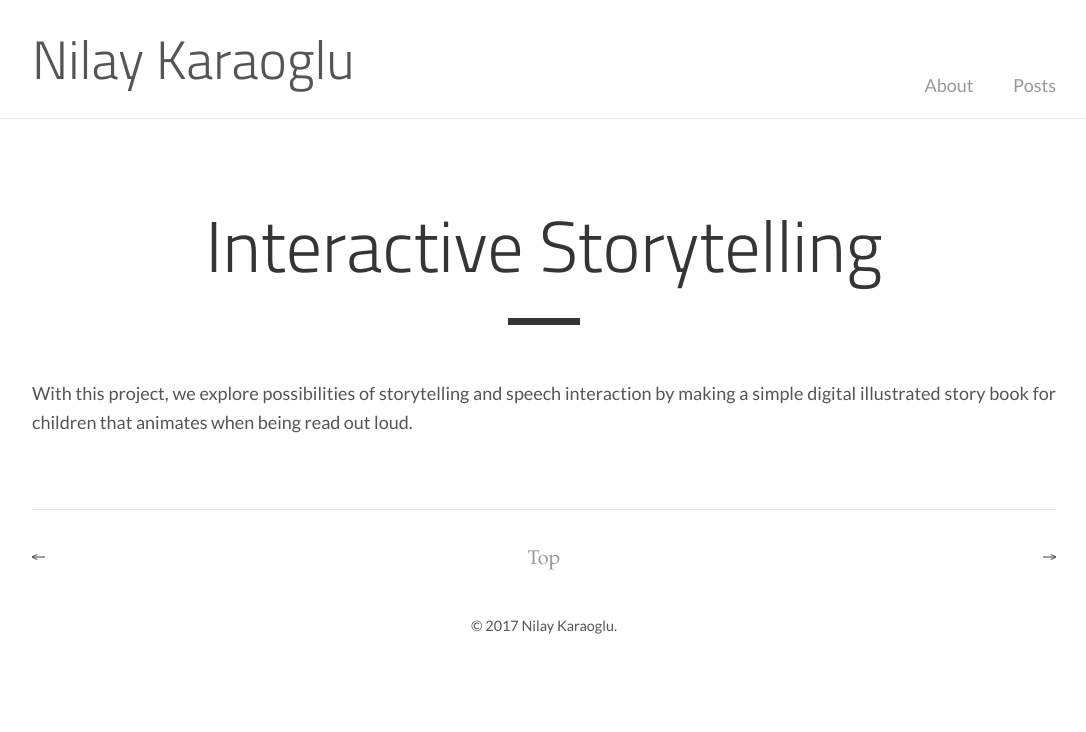
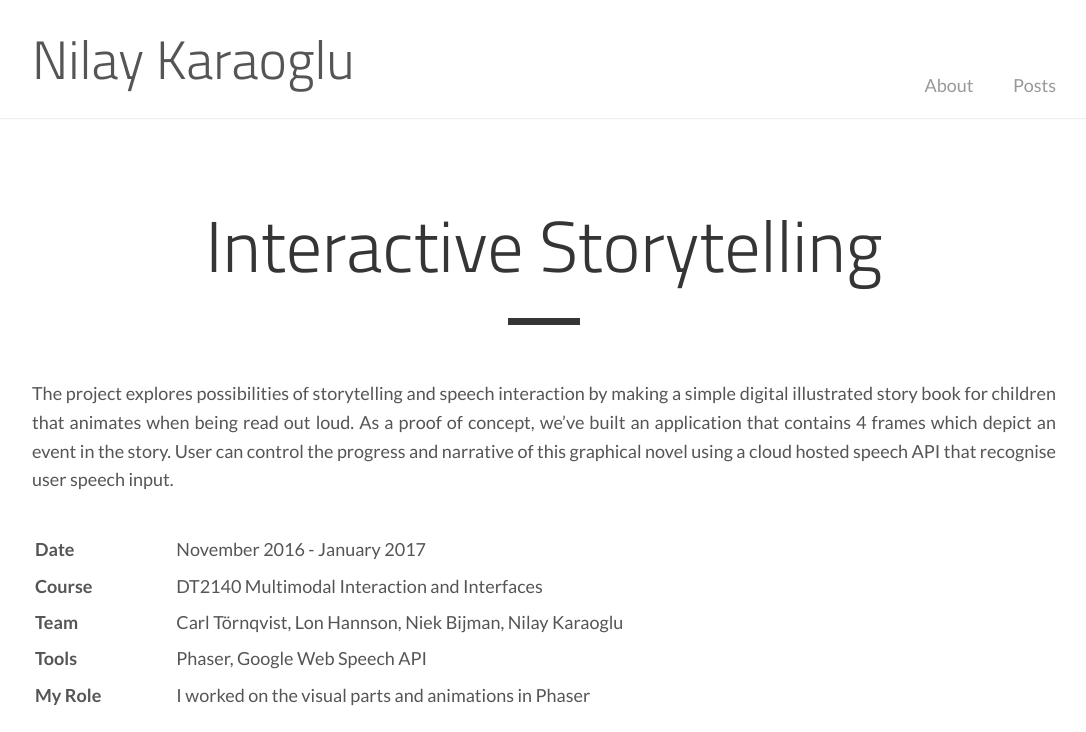
Before and after one commit to eowyn36/eowyn36.github.io, a Jekyll site: the page built from _projects/interactive-storytelling.md, in a window 1280 px wide. Shown: the top 732 px of the page, without its empty margins (96-1182 px from the left). Built offline with Jekyll 4.4.1, drawn with Linux system fonts in a browser that asks for light colours; grey boxes are pictures that could not be loaded.

Commit message:
Updates to projects

```diff
--- a/_projects/interactive-storytelling.md
+++ b/_projects/interactive-storytelling.md
@@ -4,4 +4,13 @@ title:  "Interactive Storytelling"
 author: "Nilay Karaoglu"
 ---
 
-With this project, we explore possibilities of storytelling and speech interaction by making a simple digital illustrated story book for children that animates when being read out loud.
+The project explores possibilities of storytelling and speech interaction by making a simple digital illustrated story book for children that animates when being read out loud. As a proof of concept, we've built an application that contains 4 frames which depict an event in the story. User can control the progress and narrative of this graphical novel using a cloud hosted speech API that recognise user speech input.
+
+{:.project-table}
+| Date | November 2016 - January 2017 |
+| Course | DT2140	Multimodal Interaction and Interfaces |
+| Team | Carl Törnqvist, Lon Hannson, Niek Bijman, Nilay Karaoglu |
+| Tools | Phaser, Google Web Speech API |
+| My Role | I worked on the visual parts and animations in Phaser |
+
+<div class="text-center"><iframe src="https://player.vimeo.com/video/198643790?byline=0&portrait=0" width="640" height="360" frameborder="0" webkitallowfullscreen mozallowfullscreen allowfullscreen></iframe></div>
--- a/_sass/_base.scss
+++ b/_sass/_base.scss
@@ -77,3 +77,7 @@ td {
   vertical-align: top;
   line-height: 1.8em;
 }
+
+.text-center {
+  text-align: center;
+}
```
Also changed, not shown: _posts/2016-12-09-the-end.md (+0 -4 lines), _projects/cohort-analysis-tool.md (+4 -3 lines), _projects/the-corporate-ladder.md (+2 -0 lines), _projects/volumetric-rendering.md (+3 -3 lines), _posts/page-example.md (renamed from _projects/page-example.md), 3 other files.
